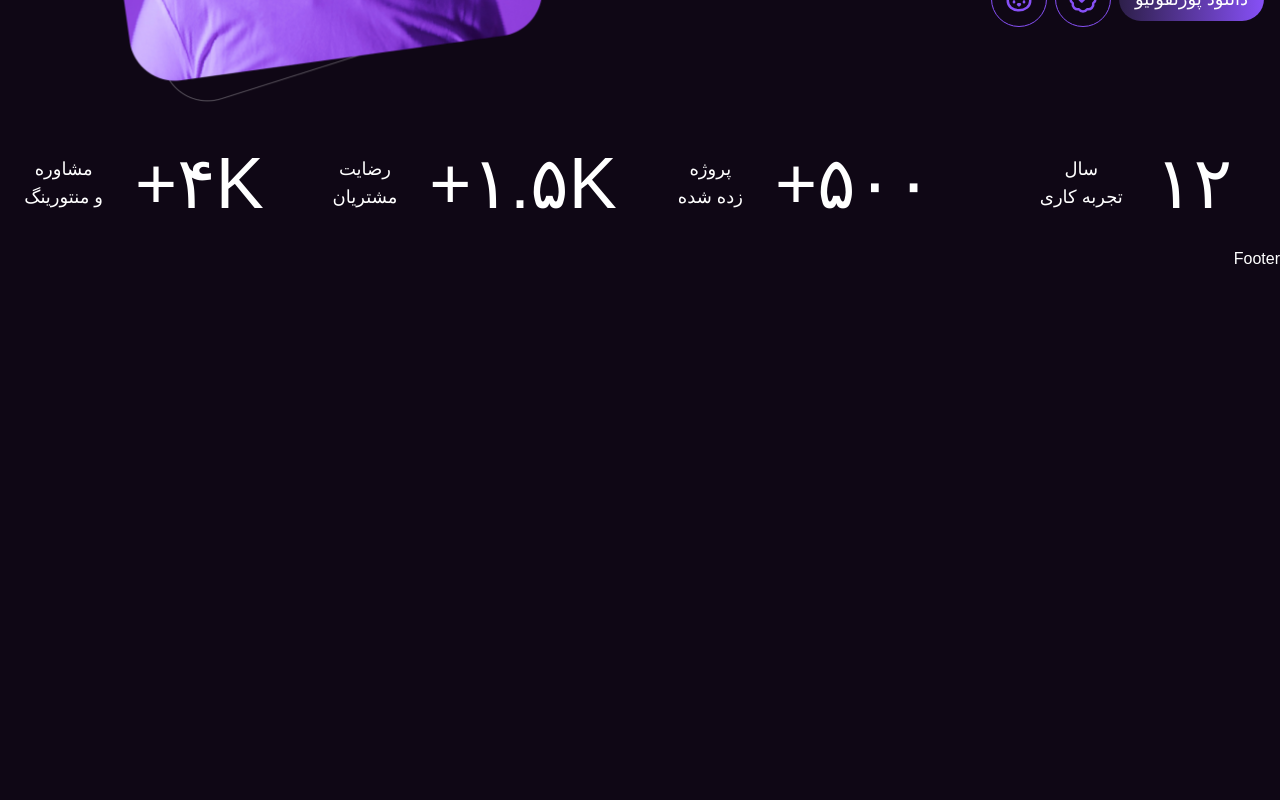
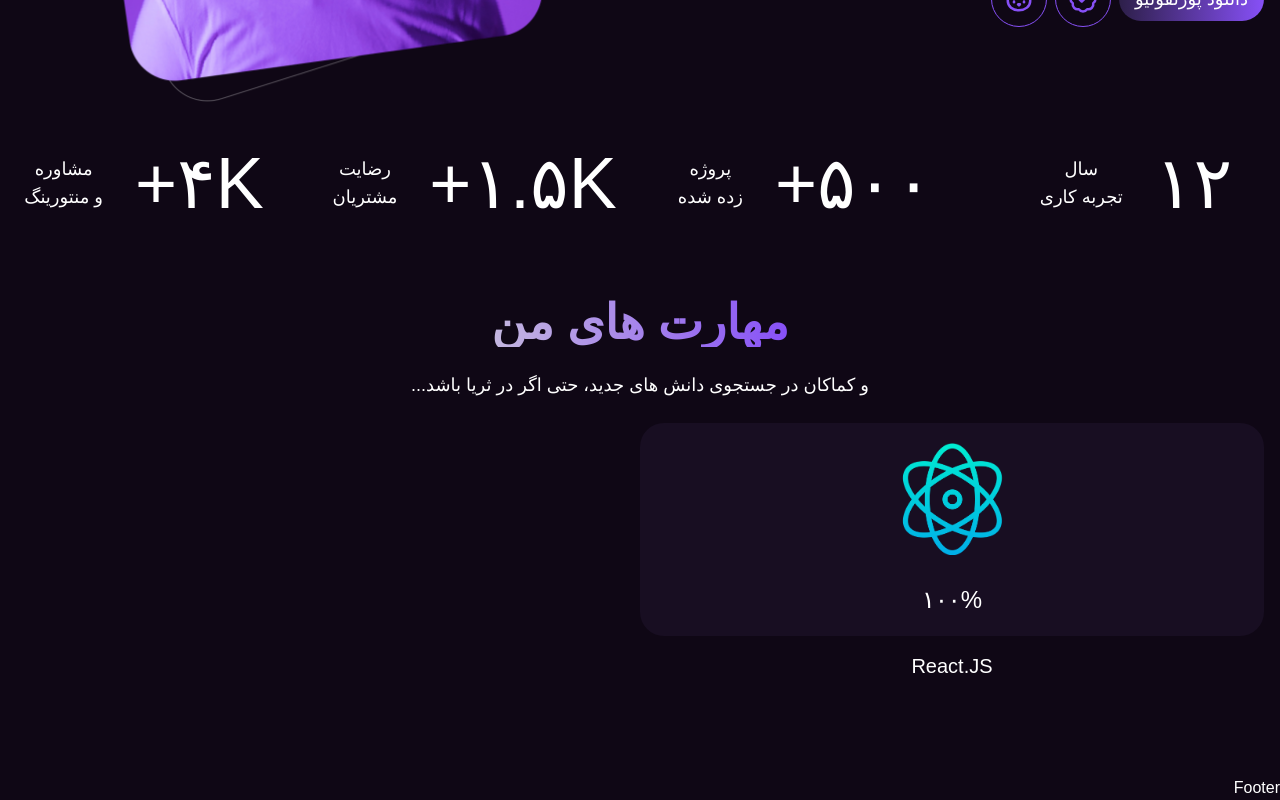
Before and after one commit to matinsekhavat/portfolio, a Next.js app: page / in a window 1280 px wide. Shown: the part 529-1329 px from the top of the page. Before the commit the page ends 800 px from the top, so only its background shows below. Built offline with nearby package versions, Linux system fonts and the light colour scheme; a web font is replaced by a local one.

Commit message:
implement ans use Skills component into main Page.tsx file

```diff
--- a/app/page.tsx
+++ b/app/page.tsx
@@ -4,6 +4,7 @@ import HeroBadge from "./_components/Hero/HeroBadge";
 import Image from "next/image";
 import IncrementalInfo from "./_components/IncrementalInfo";
 import TypeWriter from "./_components/Hero/TypeWriter";
+import Skills from "./_features/Skills/Skills";
 
 function page() {
   return (
@@ -110,6 +111,10 @@ function page() {
             <br />و منتورینگ
           </IncrementalInfo>
         </div>
+        {/* Skills Section */}
+        <section className="my-20">
+          <Skills />
+        </section>
       </section>
     </div>
   );
```
